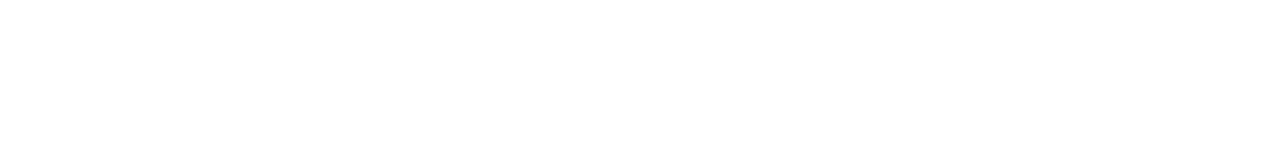
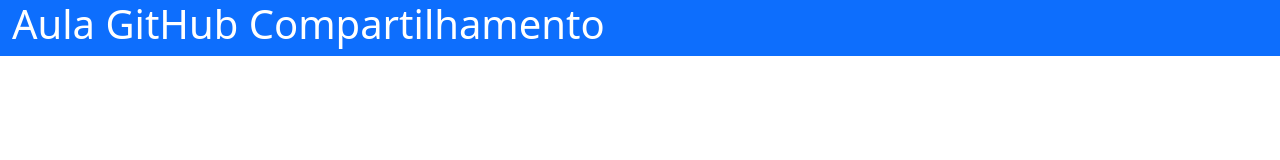
Before and after one commit to matheus46416-commits/example, a plain HTML site: page index.html in a window 1280 px wide. Drawn offline with nearby package versions, Linux system fonts and the light colour scheme.

Commit message:
index.html copiado de outra branch :P

```diff
--- a/index.html
+++ b/index.html
@@ -1,11 +1,21 @@
 <!DOCTYPE html>
-<html lang="en">
+<html lang="pt-br">
 <head>
     <meta charset="UTF-8">
     <meta name="viewport" content="width=device-width, initial-scale=1.0">
+    <link href="https://cdn.jsdelivr.net/npm/bootstrap@5.3.8/dist/css/bootstrap.min.css" rel="stylesheet" integrity="sha384-sRIl4kxILFvY47J16cr9ZwB07vP4J8+LH7qKQnuqkuIAvNWLzeN8tE5YBujZqJLB" crossorigin="anonymous">
     <title>Document</title>
 </head>
 <body>
 
+    <div class="container-fluid bg-primary text-white text-center">
+        <div class="d-flex">
+        <H1> Aula GitHub Compartilhamento</H1>
+        </div>
+    </div>
+
+  <script src="https://cdn.jsdelivr.net/npm/bootstrap@5.3.8/dist/js/bootstrap.bundle.min.js" integrity="sha384-FKyoEForCGlyvwx9Hj09JcYn3nv7wiPVlz7YYwJrWVcXK/BmnVDxM+D2scQbITxI" crossorigin="anonymous"></script>
 </body>
+
+
 </html>
```
